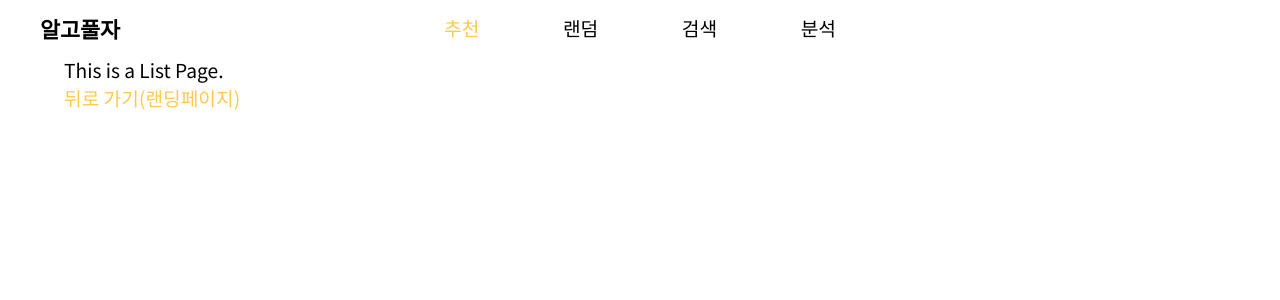
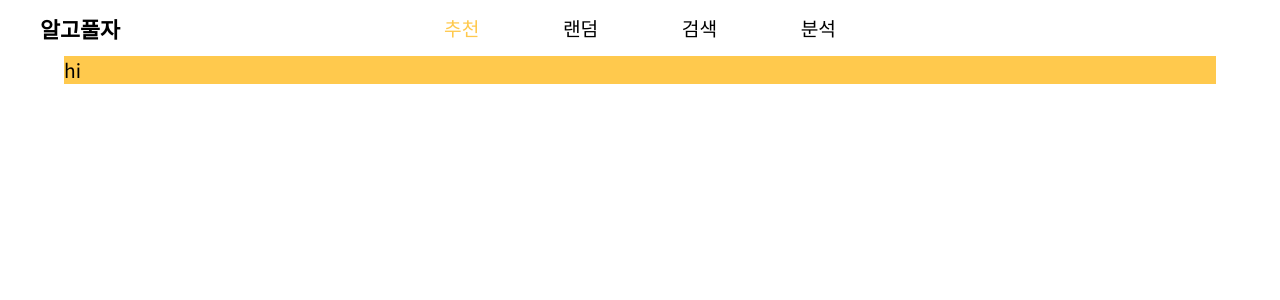
Before and after one commit to Algopulza/algopulza, a Next.js app in the folder frontend/: page /list in a window 1280 px wide. Shown: the top 300 px of the page. Built offline with nearby package versions, Linux system fonts and the light colour scheme.

Commit message:
S06P31A408-200 Feat: List page 초기 세팅

```diff
--- /dev/null
+++ b/frontend/components/list/Problems.tsx
@@ -0,0 +1,13 @@
+import styled from 'styled-components'
+
+const Container = styled.section`
+  background: #FFC94D;
+`
+
+export default function Problems() {
+  return (
+    <Container>
+      hi
+    </Container>
+  )
+}
--- a/frontend/pages/list/index.tsx
+++ b/frontend/pages/list/index.tsx
@@ -1,5 +1,5 @@
-import Link from 'next/link'
 import { ReactElement } from 'react'
+import Problems from '../../components/list/Problems'
 import Layout from '../../components/common/Layout'
 import styled from 'styled-components'
 
@@ -7,18 +7,10 @@ const Container = styled.section`
   padding: 0vw 5vw;
 `
 
-const Title = styled.div`
-  margin: 0;
-`
-
 export default function List() {
   return (
     <Container>
-      <Title>This is a List Page.</Title>
-
-      <Link href="/">
-        <a>뒤로 가기(랜딩페이지)</a>
-      </Link>
+      <Problems />
     </Container>
   )
 }
```
